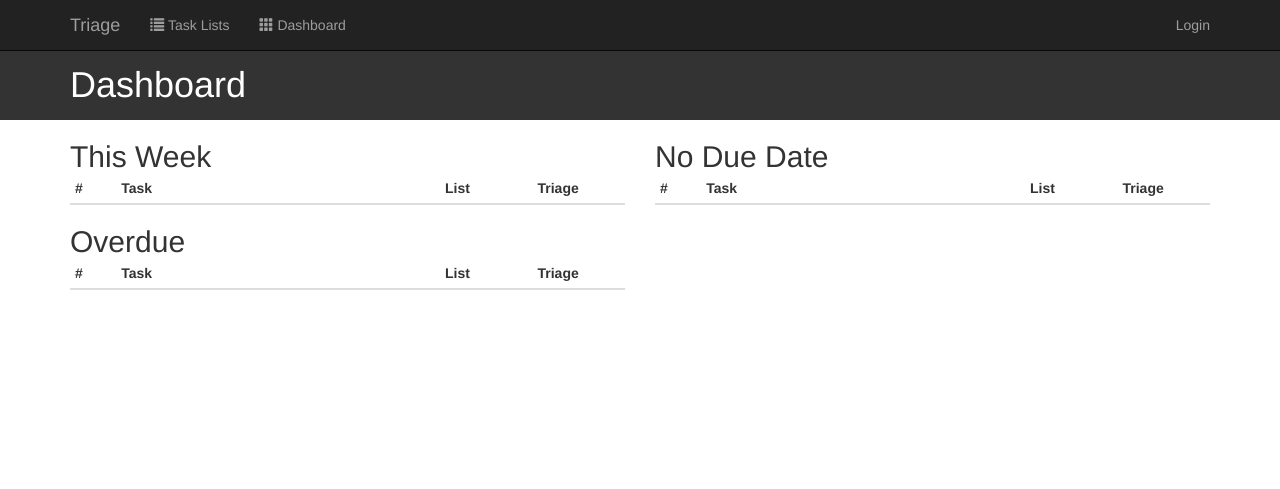
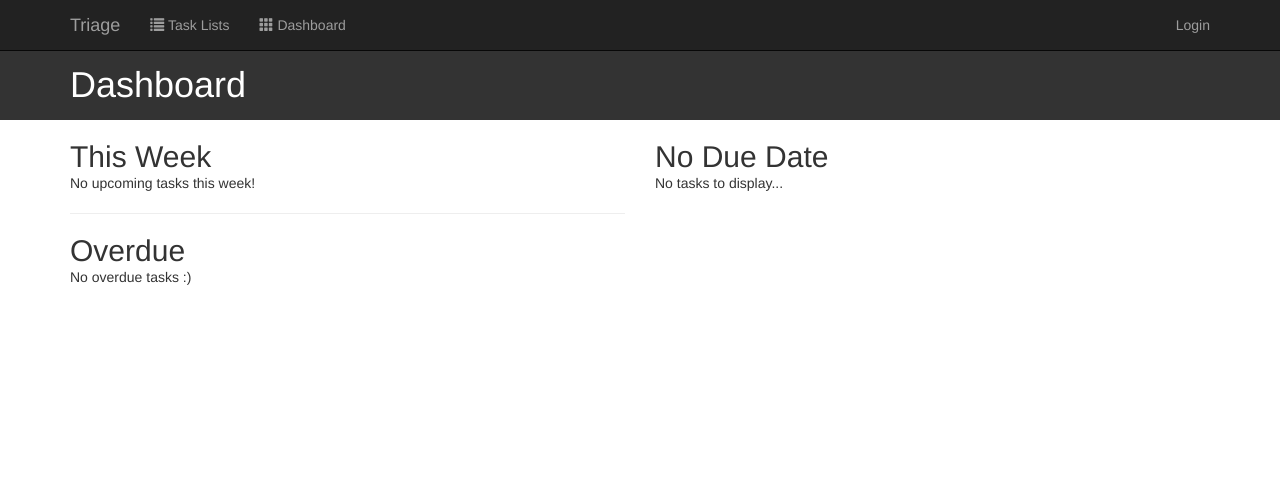
Before and after one commit to SamStudio8/triage, a Django app: template templates/task/dashboard.html in a window 1280 px wide. Shown: the top 489 px of the page. Run offline with Django 3.2, Linux system fonts and the light colour scheme; the template is opened without the code that fills it, so the values that code supplies are empty; parts of the project's set-up code (start-up, migrations or seed data) failed here and were passed over; some libraries are stand-ins or nearby versions.

Commit message:
Messages for empty tables on dash

```diff
--- a/templates/task/dashboard.html
+++ b/templates/task/dashboard.html
@@ -30,6 +30,7 @@
 <div class="row">
     <div class="col-md-6">
         <h2>This Week</h2>
+        {% if task_week.count > 0 %}
         <table class="table table-hover table-condensed">
             <thead>
                 <tr>
@@ -46,7 +47,12 @@
             </tbody>
             <tfoot></tfoot>
         </table>
+        {% else %}
+            No upcoming tasks this week!
+        {% endif %}
+        <hr>
         <h2>Overdue</h2>
+        {% if task_overdue.count > 0 %}
         <table class="table table-hover table-condensed">
             <thead>
                 <tr>
@@ -63,9 +69,13 @@
             </tbody>
             <tfoot></tfoot>
         </table>
+        {% else %}
+            No overdue tasks :)
+        {% endif %}
     </div>
     <div class="col-md-6">
         <h2>No Due Date</h2>
+        {% if task_nodue.count > 0 %}
         <table class="table table-hover table-condensed">
             <thead>
                 <tr>
@@ -82,6 +92,9 @@
             </tbody>
             <tfoot></tfoot>
         </table>
+        {% else %}
+            No tasks to display...
+        {% endif %}
     </div>
 </div>
 {% endblock %}
```
